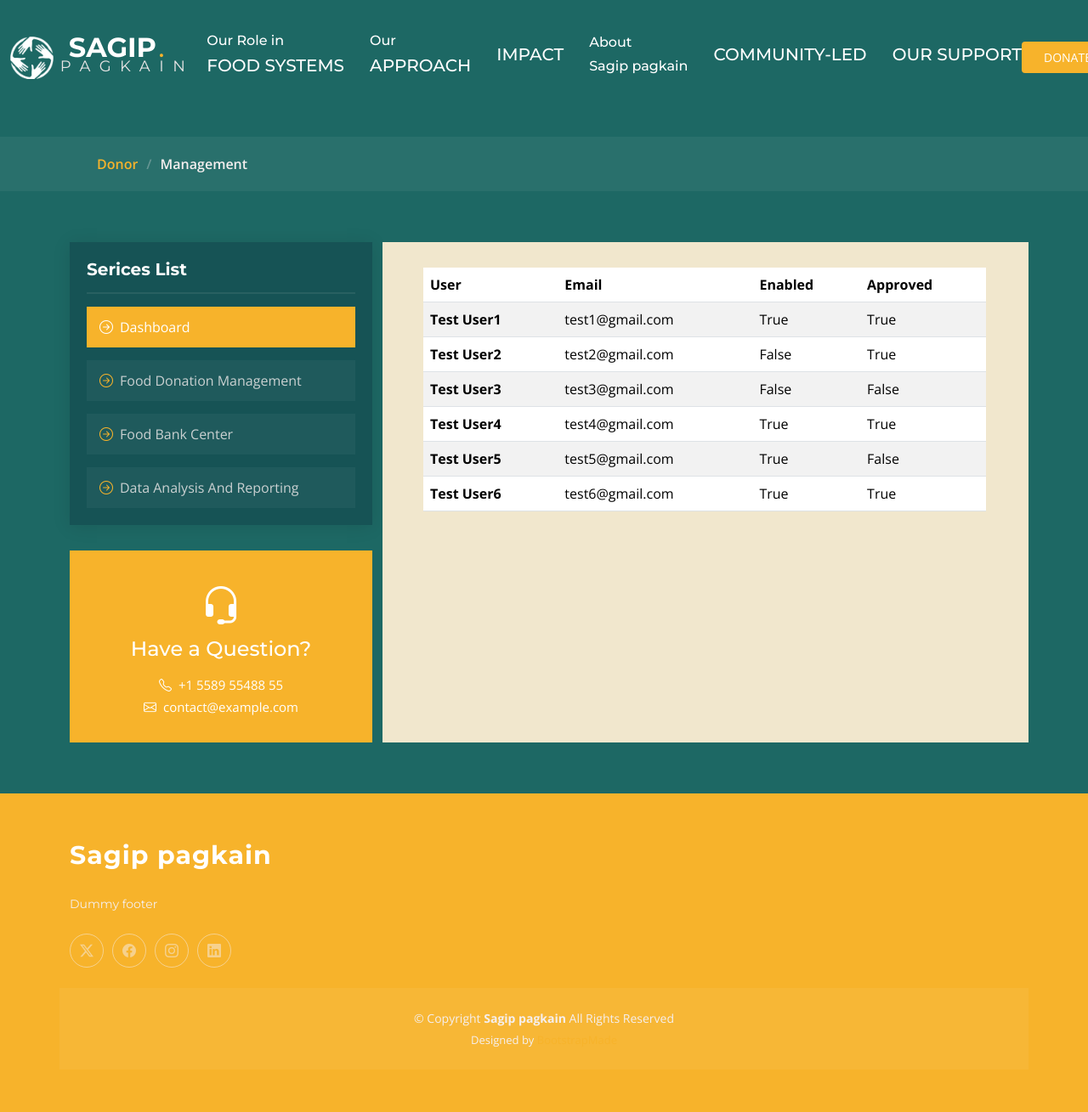
After one commit to xizershivas/SagipPagkain, a PHP site: page /donor.html in a window 1280 px wide. The commit adds this page. Shown: the whole page at 85% size. Run offline with PHP 8.4, Linux system fonts and the light colour scheme.

Commit message:
Add donor page

```diff
--- a/assets/css/main.css
+++ b/assets/css/main.css
@@ -1,15 +1,4 @@
-/**
-* Template Name: Append
-* Template URL: https://bootstrapmade.com/append-bootstrap-website-template/
-* Updated: Aug 07 2024 with Bootstrap v5.3.3
-* Author: BootstrapMade.com
-* License: https://bootstrapmade.com/license/
-*/
-
-/*--------------------------------------------------------------
-# Font & Color Variables
-# Help: https://bootstrapmade.com/color-system/
---------------------------------------------------------------*/
+
 /* Fonts */
 :root {
   --default-font: "Open Sans",  system-ui, -apple-system, "Segoe UI", Roboto, "Helvetica Neue", Arial, "Noto Sans", "Liberation Sans", sans-serif, "Apple Color Emoji", "Segoe UI Emoji", "Segoe UI Symbol", "Noto Color Emoji";
@@ -2936,3 +2925,10 @@ section,
 .image-container:hover .hover-text {
   opacity: 1;
 }
+
+
+.table-donator{
+  background: #f1e7cd;
+  padding-right: 50px;
+  padding-top:  30px;
+}
--- /dev/null
+++ b/donor.html
@@ -0,0 +1,248 @@
+<!DOCTYPE html>
+<html lang="en">
+
+<head>
+  <meta charset="utf-8">
+  <meta content="width=device-width, initial-scale=1.0" name="viewport">
+  <title>Services Details - Append Bootstrap Template</title>
+  <meta name="description" content="">
+  <meta name="keywords" content="">
+
+  <!-- Favicons -->
+  <link href="assets/img/favicon.png" rel="icon">
+  <link href="assets/img/apple-touch-icon.png" rel="apple-touch-icon">
+
+  <!-- Fonts -->
+  <link href="https://fonts.googleapis.com" rel="preconnect">
+  <link href="https://fonts.gstatic.com" rel="preconnect" crossorigin>
+  <link href="https://fonts.googleapis.com/css2?family=Open+Sans:ital,wght@0,300;0,400;0,500;0,600;0,700;0,800;1,300;1,400;1,500;1,600;1,700;1,800&family=Montserrat:ital,wght@0,100;0,200;0,300;0,400;0,500;0,600;0,700;0,800;0,900;1,100;1,200;1,300;1,400;1,500;1,600;1,700;1,800;1,900&family=Poppins:ital,wght@0,100;0,200;0,300;0,400;0,500;0,600;0,700;0,800;0,900;1,100;1,200;1,300;1,400;1,500;1,600;1,700;1,800;1,900&display=swap" rel="stylesheet">
+
+  <!-- Vendor CSS Files -->
+  <link href="assets/vendor/bootstrap/css/bootstrap.min.css" rel="stylesheet">
+  <link href="assets/vendor/bootstrap-icons/bootstrap-icons.css" rel="stylesheet">
+  <link href="assets/vendor/aos/aos.css" rel="stylesheet">
+  <link href="assets/vendor/glightbox/css/glightbox.min.css" rel="stylesheet">
+  <link href="assets/vendor/swiper/swiper-bundle.min.css" rel="stylesheet">
+
+  <!-- Main CSS File -->
+  <link href="assets/css/main.css" rel="stylesheet">
+</head>
+
+<body class="services-details-page">
+
+  <header id="header" class="header d-flex align-items-center fixed-top">
+    <div class="container-fluid position-relative d-flex align-items-center justify-content-between">
+
+      <a href="index.html" class="logo d-flex align-items-center me-auto me-xl-0">
+
+        <img src="assets/img/sagip-pagkain-logo.JPEG" alt="Sagip Logo" oncontextmenu="return false;" draggable="false">
+        <div>
+          <h2 class="sitename" style="padding-left: 10px;"><b>SAGIP</b><span>.</span></h2>
+          <h4 class="sitename subtitle" style="padding-left: -10px; letter-spacing: 10.5px;">PAGKAIN</h4>
+        </div>
+      </a>
+
+      <nav id="navmenu" class="navmenu">
+        <ul>
+          <li><a href="index.html#about">
+            <div>
+              <h6>Our Role in</h6>
+              <h5>FOOD SYSTEMS<span></h5>
+            </div>
+          </a></li>
+          <li><a href="index.html#system">
+            <div>
+              <h6>Our</h6>
+              <h5>APPROACH</h5>
+            </div>
+          </a></li>
+          <li><a href="index.html#stats">
+            <div>
+              <h5>IMPACT</h5>
+            </div>
+          </a></li>
+          <li><a href="index.html#services">
+            <div>
+              <h6>About</h6>
+              <h6>Sagip pagkain</h6>
+            </div>
+          </a></li>
+          <li><a href="index.html#recent-posts">
+            <div>
+              <h5>COMMUNITY-LED</h5>
+            </div>
+          </a></li>
+          <li><a href="index.html#contact">
+            <div>
+            <h5>OUR SUPPORT</h5>
+          </div>
+          </a></li>
+        </ul>
+        <i class="mobile-nav-toggle d-xl-none bi bi-list"></i>
+      </nav>
+
+      <a class="btn-getstarted" href="index.html#donate">DONATE</a>
+
+    </div>
+  </header>
+
+  <main class="main">
+
+    <!-- Page Title -->
+    <div class="page-title" data-aos="fade">
+      <div class="heading">
+
+      </div>
+      <nav class="breadcrumbs">
+        <div class="container">
+          <ol>
+            <li><a href="index.html">Donor</a></li>
+            <li class="current">Management</li>
+          </ol>
+        </div>
+      </nav>
+    </div><!-- End Page Title -->
+
+    <!-- Service Details Section -->
+    <section id="service-details" class="service-details section">
+
+      <div class="container">
+
+        <div class="row gy-5">
+
+          <div class="col-lg-4" data-aos="fade-up" data-aos-delay="100">
+
+            <div class="service-box">
+              <h4>Serices List</h4>
+              <div class="services-list">
+                <a href="#" class="active"><i class="bi bi-arrow-right-circle"></i><span>Dashboard</span></a>
+                <a href="#"><i class="bi bi-arrow-right-circle"></i><span>Food Donation Management</span></a>
+                <a href="#"><i class="bi bi-arrow-right-circle"></i><span>Food Bank Center</span></a>
+                <a href="#"><i class="bi bi-arrow-right-circle"></i><span>Data Analysis And Reporting</span></a>
+              </div>
+            </div><!-- End Services List -->
+
+            <div class="help-box d-flex flex-column justify-content-center align-items-center">
+              <i class="bi bi-headset help-icon"></i>
+              <h4>Have a Question?</h4>
+              <p class="d-flex align-items-center mt-2 mb-0"><i class="bi bi-telephone me-2"></i> <span>+1 5589 55488 55</span></p>
+              <p class="d-flex align-items-center mt-1 mb-0"><i class="bi bi-envelope me-2"></i> <a href="mailto:contact@example.com">contact@example.com</a></p>
+            </div>
+
+          </div>
+
+          <div class="col-lg-8 ps-lg-5 table-donator" data-aos="fade-up" data-aos-delay="200">
+            <table class="table table-striped">
+              <thead>
+                <tr>
+                  <th scope="col">User</th>
+                  <th scope="col">Email</th>
+                  <th scope="col">Enabled</th>
+                  <th scope="col">Approved</th>
+                </tr>
+              </thead>
+              <tbody>
+                <tr>
+                  <th scope="row">Test User1</th>
+                  <td>test1@gmail.com</td>
+                  <td>True</td>
+                  <td>True</td>
+                </tr>
+                <tr>
+                  <th scope="row">Test User2</th>
+                  <td>test2@gmail.com</td>
+                  <td>False</td>
+                  <td>True</td>
+                </tr>
+                <tr>
+                  <th scope="row">Test User3</th>
+                  <td>test3@gmail.com</td>
+                  <td>False</td>
+                  <td>False</td>
+                </tr>
+                <tr>
+                  <th scope="row">Test User4</th>
+                  <td>test4@gmail.com</td>
+                  <td>True</td>
+                  <td>True</td>
+                </tr>
+                <tr>
+                  <th scope="row">Test User5</th>
+                  <td>test5@gmail.com</td>
+                  <td>True</td>
+                  <td>False</td>
+                </tr>
+                <tr>
+                  <th scope="row">Test User6</th>
+                  <td>test6@gmail.com</td>
+                  <td>True</td>
+                  <td>True</td>
+                </tr>
+              </tbody>
+            </table>
+          </div>
+
+        </div>
+
+      </div>
+
+    </section><!-- /Service Details Section -->
+
+  </main>
+
+  <footer id="footer" class="footer position-relative light-background">
+
+    <div class="container footer-top">
+      <div class="row gy-4">
+        <div class="col-lg-5 col-md-12 footer-about">
+          <a href="index.html" class="logo d-flex align-items-center">
+            <span class="sitename">Sagip pagkain</span>
+          </a>
+          <p>Dummy footer</p>
+          <div class="social-links d-flex mt-4">
+            <a href=""><i class="bi bi-twitter-x"></i></a>
+            <a href=""><i class="bi bi-facebook"></i></a>
+            <a href=""><i class="bi bi-instagram"></i></a>
+            <a href=""><i class="bi bi-linkedin"></i></a>
+          </div>
+        </div>
+
+
+      </div>
+    </div>
+
+    <div class="container copyright text-center mt-4">
+      <p>© <span>Copyright</span> <strong class="sitename">Sagip pagkain</strong> <span>All Rights Reserved</span></p>
+      <div class="credits">
+        <!-- All the links in the footer should remain intact. -->
+        <!-- You can delete the links only if you've purchased the pro version. -->
+        <!-- Licensing information: https://bootstrapmade.com/license/ -->
+        <!-- Purchase the pro version with working PHP/AJAX contact form: [buy-url] -->
+        Designed by <a href="https://bootstrapmade.com/">BootstrapMade</a>
+      </div>
+    </div>
+
+  </footer>
+
+  <!-- Scroll Top -->
+  <a href="#" id="scroll-top" class="scroll-top d-flex align-items-center justify-content-center"><i class="bi bi-arrow-up-short"></i></a>
+
+  <!-- Preloader -->
+  <div id="preloader"></div>
+
+  <!-- Vendor JS Files -->
+  <script src="assets/vendor/bootstrap/js/bootstrap.bundle.min.js"></script>
+  <script src="assets/vendor/php-email-form/validate.js"></script>
+  <script src="assets/vendor/aos/aos.js"></script>
+  <script src="assets/vendor/glightbox/js/glightbox.min.js"></script>
+  <script src="assets/vendor/purecounter/purecounter_vanilla.js"></script>
+  <script src="assets/vendor/imagesloaded/imagesloaded.pkgd.min.js"></script>
+  <script src="assets/vendor/isotope-layout/isotope.pkgd.min.js"></script>
+  <script src="assets/vendor/swiper/swiper-bundle.min.js"></script>
+
+  <!-- Main JS File -->
+  <script src="assets/js/main.js"></script>
+
+</body>
+
+</html>
```
Also changed, not shown: admin.html (deleted, +0 -259 lines).
